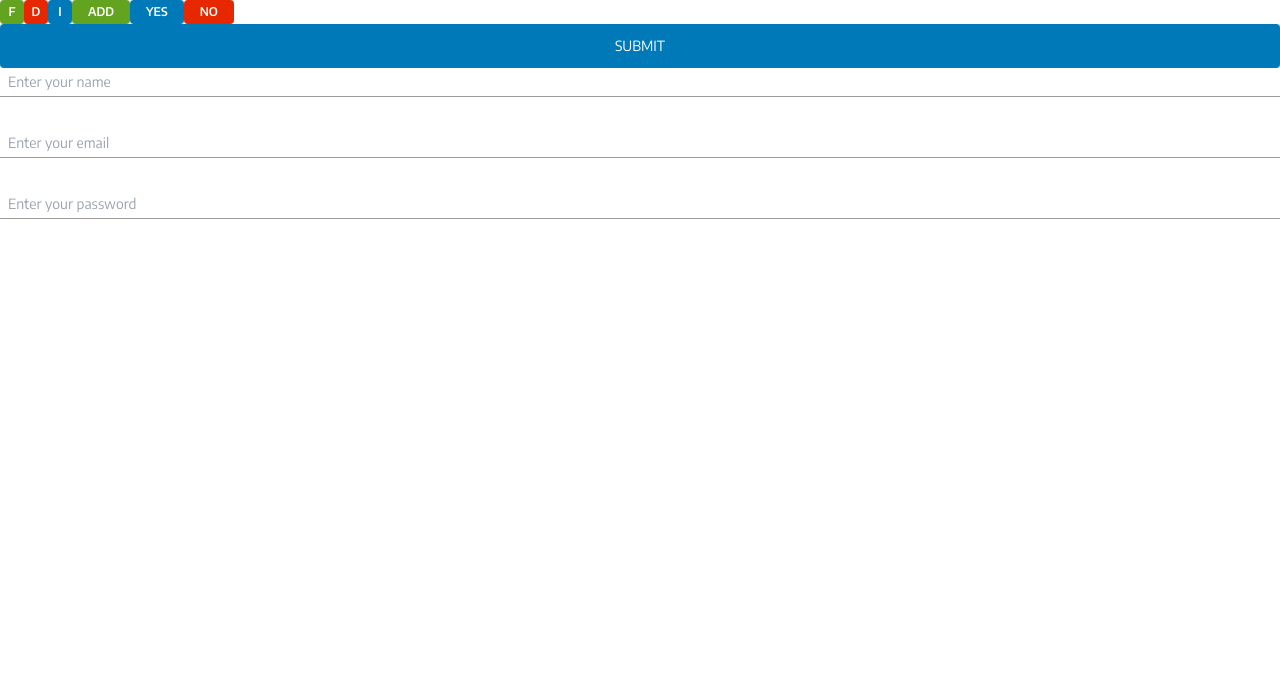
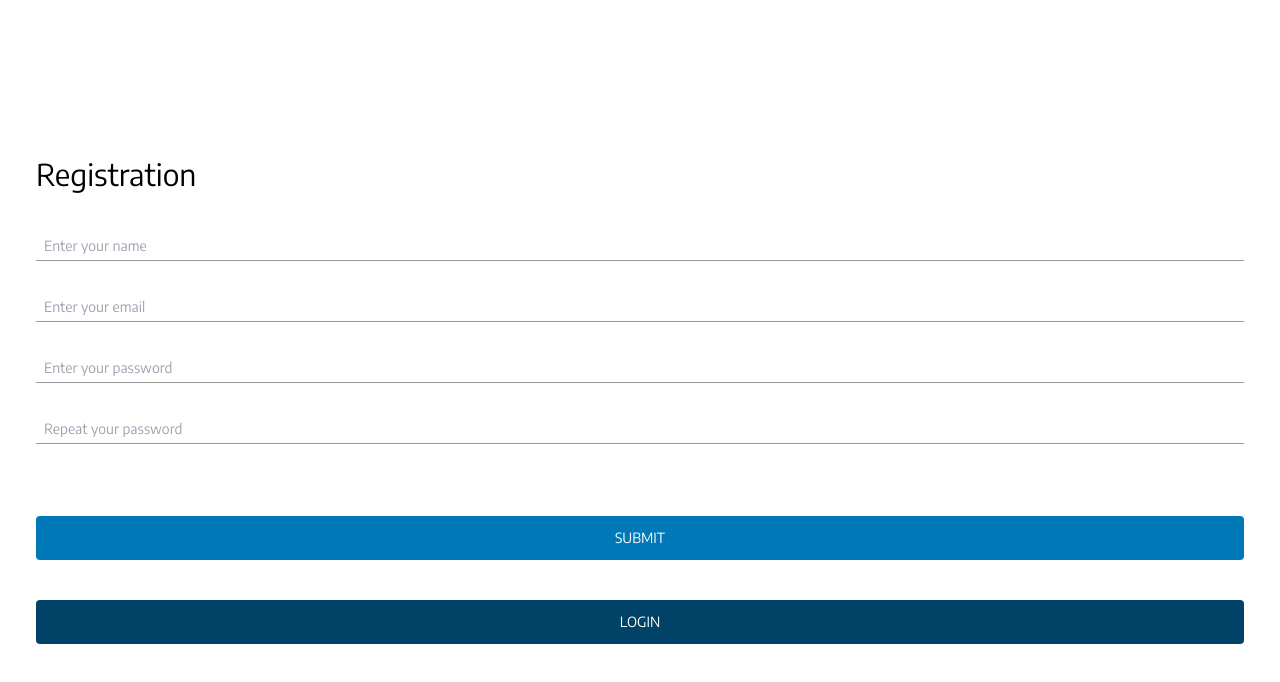
Before and after one commit to loop44/fsd-library, a React (Vite) app: page /register in a window 1280 px wide. Shown: the top 682 px of the page. Built offline with nearby package versions, Linux system fonts and the light colour scheme.

Commit message:
Added base routng
* create login and register pages
* create login and register foms (features)
* add base routng (login register pages)

```diff
--- a/package.json
+++ b/package.json
@@ -13,6 +13,7 @@
   "dependencies": {
     "react": "^18.2.0",
     "react-dom": "^18.2.0",
+    "react-router-dom": "^6.10.0",
     "sass": "^1.62.1"
   },
   "devDependencies": {
--- a/src/app/index.tsx
+++ b/src/app/index.tsx
@@ -1,46 +1,14 @@
-import ErrorAlert from 'features/ErrorAlert';
-import { useState } from 'react';
-import Button from 'shared/ui/Button';
-import Input from 'shared/ui/Input';
+import Routing from 'pages';
+import { BrowserRouter } from 'react-router-dom';
 
 import './index.scss';
 
-const App = () => {
-  const [userName, setUserName] = useState('');
-  const [userEmail, setUserEmail] = useState('');
-  const [userPass, setUserPass] = useState('');
-  const [error, setError] = useState(false);
-
-  return (
-    <div className="font-encode-sans">
-      <Button onClick={() => alert('click')} text="f" size="sm" color="green" />
-      <Button onClick={() => alert('click')} text="d" size="sm" color="red" />
-      <Button onClick={() => alert('click')} text="i" size="sm" color="blue" />
-      <Button onClick={() => alert('click')} text="Add" size="md" color="green" />
-      <Button onClick={() => alert('click')} text="Yes" size="md" color="blue" />
-      <Button onClick={() => alert('click')} text="No" size="md" color="red" />
-      <Button onClick={() => setError((state) => !state)} text="Submit" size="lg" color="blue" />
-      <Input
-        onChange={(e) => setUserName(e.target.value)}
-        type="text"
-        placeholder="Enter your name"
-        value={userName}
-      />
-      <Input
-        onChange={(e) => setUserEmail(e.target.value)}
-        type="email"
-        placeholder="Enter your email"
-        value={userEmail}
-      />
-      <Input
-        onChange={(e) => setUserPass(e.target.value)}
-        type="password"
-        placeholder="Enter your password"
-        value={userPass}
-      />
-      <ErrorAlert text="Error message" visible={error} />
-    </div>
-  );
-};
+const App = () => (
+  <div className="font-encode-sans">
+    <BrowserRouter>
+      <Routing />
+    </BrowserRouter>
+  </div>
+);
 
 export default App;
--- a/src/features/ErrorAlert/index.tsx
+++ b/src/features/ErrorAlert/index.tsx
@@ -7,8 +7,8 @@ interface ErrorAlertProps {
 
 const ErrorAlert: React.FC<ErrorAlertProps> = ({ text, visible }) => (
   <div
-    className={`w-full px-5 mx-auto cursor-pointer fixed transition-all duration-300 ${
-      visible ? 'top-3' : '-top-full'
+    className={`w-screen left-0 px-5 mx-auto cursor-pointer fixed transition-all duration-300 ${
+      visible ? 'top-4' : '-top-full'
     }`}
   >
     <div className="flex bg-fsd-red text-white text-xs items-center gap-1 p-2">
--- /dev/null
+++ b/src/features/authentication/ui/LoginForm.tsx
@@ -0,0 +1,26 @@
+import { useState } from 'react';
+import Input from 'shared/ui/Input';
+
+const LoginForm = () => {
+  const [userEmail, setUserEmail] = useState('');
+  const [userPass, setUserPass] = useState('');
+
+  return (
+    <form className="flex flex-col">
+      <Input
+        type="email"
+        placeholder="Enter your email"
+        value={userEmail}
+        onChange={(e) => setUserEmail(e.target.value)}
+      />
+      <Input
+        type="password"
+        placeholder="Enter your password"
+        value={userPass}
+        onChange={(e) => setUserPass(e.target.value)}
+      />
+    </form>
+  );
+};
+
+export default LoginForm;
--- /dev/null
+++ b/src/features/authentication/ui/RegisterForm.tsx
@@ -0,0 +1,39 @@
+import { useState } from 'react';
+import Input from 'shared/ui/Input';
+
+const RegisterForm = () => {
+  const [userName, setUserName] = useState('');
+  const [userEmail, setUserEmail] = useState('');
+  const [userPass, setUserPass] = useState('');
+
+  return (
+    <form className="flex flex-col">
+      <Input
+        type="text"
+        placeholder="Enter your name"
+        value={userName}
+        onChange={(e) => setUserName(e.target.value)}
+      />
+      <Input
+        type="email"
+        placeholder="Enter your email"
+        value={userEmail}
+        onChange={(e) => setUserEmail(e.target.value)}
+      />
+      <Input
+        type="password"
+        placeholder="Enter your password"
+        value={userPass}
+        onChange={(e) => setUserPass(e.target.value)}
+      />
+      <Input
+        type="password"
+        placeholder="Repeat your password"
+        value={userPass}
+        onChange={(e) => setUserPass(e.target.value)}
+      />
+    </form>
+  );
+};
+
+export default RegisterForm;
--- /dev/null
+++ b/src/pages/Login.tsx
@@ -0,0 +1,23 @@
+import LoginForm from 'features/authentication/ui/LoginForm';
+import ErrorAlert from 'features/ErrorAlert';
+import { useState } from 'react';
+import { Link } from 'react-router-dom';
+import Button from 'shared/ui/Button';
+
+const LoginPage = () => {
+  const [error, setError] = useState(false);
+
+  return (
+    <div className="h-screen flex flex-col justify-center gap-10 px-9">
+      <h1 className="text-3xl">Login</h1>
+      <LoginForm />
+      <Button color="blue" size="lg" text="Submit" onClick={() => setError(true)} />
+      <Link to="/register">
+        <Button color="darkBlue" size="lg" text="Sign up" />
+      </Link>
+      <ErrorAlert text="Registration error" visible={error} />
+    </div>
+  );
+};
+
+export default LoginPage;
--- /dev/null
+++ b/src/pages/Register.tsx
@@ -0,0 +1,23 @@
+import RegisterForm from 'features/authentication/ui/RegisterForm';
+import ErrorAlert from 'features/ErrorAlert';
+import { useState } from 'react';
+import { Link } from 'react-router-dom';
+import Button from 'shared/ui/Button';
+
+const RegisterPage = () => {
+  const [error, setError] = useState(false);
+
+  return (
+    <div className="h-screen flex flex-col justify-center gap-10 px-9">
+      <h1 className="text-3xl">Registration</h1>
+      <RegisterForm />
+      <Button color="blue" size="lg" text="Submit" onClick={() => setError(true)} />
+      <Link to="/login">
+        <Button color="darkBlue" size="lg" text="Login" />
+      </Link>
+      <ErrorAlert text="Registration error" visible={error} />
+    </div>
+  );
+};
+
+export default RegisterPage;
--- /dev/null
+++ b/src/pages/index.tsx
@@ -0,0 +1,13 @@
+import { Route, Routes } from 'react-router-dom';
+
+import LoginPage from './Login';
+import RegisterPage from './Register';
+
+const Routing = () => (
+  <Routes>
+    <Route path="login" element={<LoginPage />} />
+    <Route path="register" element={<RegisterPage />} />
+  </Routes>
+);
+
+export default Routing;
--- a/src/shared/ui/Button.tsx
+++ b/src/shared/ui/Button.tsx
@@ -1,5 +1,5 @@
 interface ButtonProps {
-  onClick: (e: React.MouseEvent<HTMLButtonElement>) => void;
+  onClick?: (e: React.MouseEvent<HTMLButtonElement>) => void;
   text: string;
   color: 'blue' | 'darkBlue' | 'red' | 'green';
   size: 'sm' | 'md' | 'lg';
```
Also changed, not shown: 1 other file (tests, documents, lock files or other folders).
